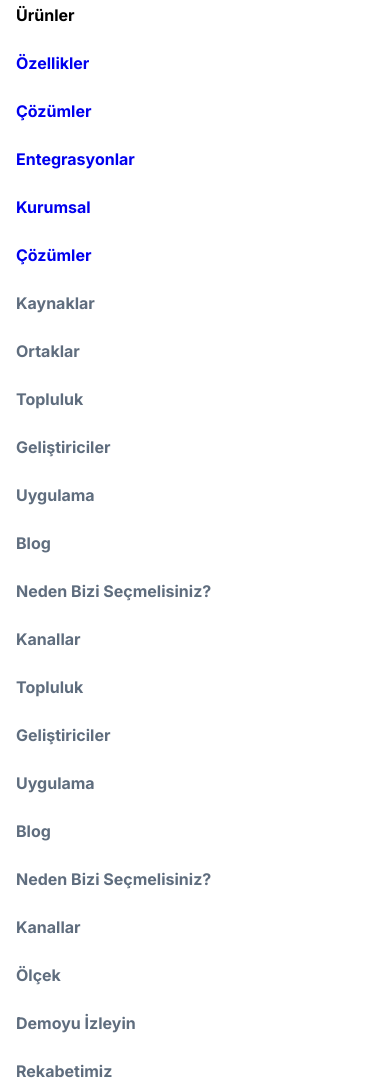
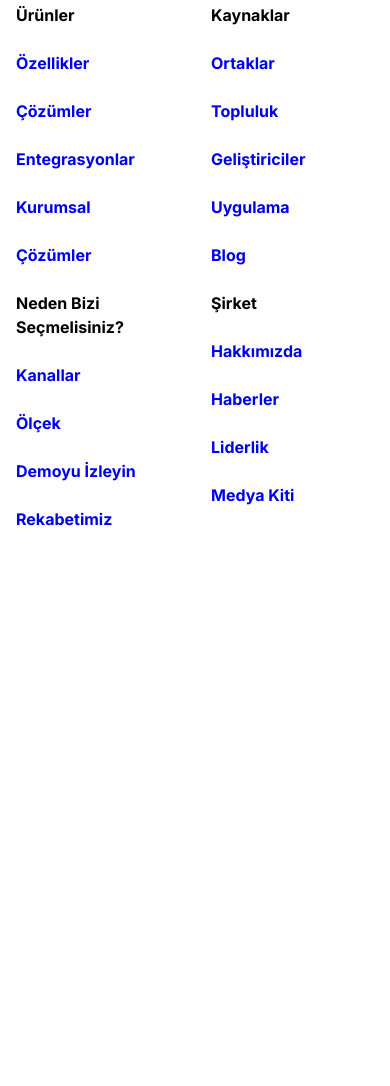
Before and after one commit to dursunkokturk/Front-End-School-Responsive-Project-Lookscout-About-Page, a plain HTML site: page index.html in a window 390 px wide. Shown: the part 5895-6981 px from the top of the page. After the commit the page ends 6450 px from the top, so only its background shows below. Drawn offline with Linux system fonts and the light colour scheme.

Commit message:
index.html dosyasinda footer alani icindeki company-detail alanlarinda mobil gorunum icin css duzenlemesi yapildi

```diff
--- a/assets/css/lookscout-about-page.css
+++ b/assets/css/lookscout-about-page.css
@@ -353,3 +353,20 @@ strong {
 .company-detail a {
   text-decoration: none;
 }
+
+.company-detail a:active {
+  color: #5F6D7E;
+}
+
+.company-detail a:visited {
+  color: #5F6D7E;
+}
+
+.company-detail a:hover {
+  color: #5F6D7E;
+}
+
+.company-details {
+  display: grid;
+  grid-template-columns: repeat(2,1fr);
+}
--- a/index.html
+++ b/index.html
@@ -206,6 +206,7 @@
       <a href="#"><img src="assets/img/social-media/apple.png" alt=""></a>
       <a href="#"><img src="assets/img/social-media/instagram.png" alt=""></a>
     </div>
+    <div class="company-details">
       <div class="company-detail">
         <h4 class="products"><a href="#"><strong>Ürünler</strong></a></h4>
         <h4 class="products"><a href="#">Özellikler</a></h4>
@@ -215,34 +216,27 @@
         <h4 class="products"><a href="#">Çözümler</a></h4>
       </div>
       <div class="company-detail">
-      <h4 class="products">Kaynaklar</h4>
-      <h4 class="products">Ortaklar</h4>
-      <h4 class="products">Topluluk</h4>
-      <h4 class="products">Geliştiriciler</h4>
-      <h4 class="products">Uygulama</h4>
-      <h4 class="products">Blog</h4>
+        <h4 class="products"><a href="#"><strong>Kaynaklar</strong></a></h4>
+        <h4 class="products"><a href="#">Ortaklar</a></h4>
+        <h4 class="products"><a href="#">Topluluk</a></h4>
+        <h4 class="products"><a href="#">Geliştiriciler</a></h4>
+        <h4 class="products"><a href="#">Uygulama</a></h4>
+        <h4 class="products"><a href="#">Blog</a></h4>
       </div>
       <div class="company-detail">
-      <h4 class="products">Neden Bizi Seçmelisiniz?</h4>
-      <h4 class="products">Kanallar</h4>
-      <h4 class="products">Topluluk</h4>
-      <h4 class="products">Geliştiriciler</h4>
-      <h4 class="products">Uygulama</h4>
-      <h4 class="products">Blog</h4>
+        <h4 class="products"><a href="#"><strong>Neden Bizi Seçmelisiniz?</strong></a></h4>
+        <h4 class="products"><a href="#">Kanallar</a></h4>
+        <h4 class="products"><a href="#">Ölçek</a></h4>
+        <h4 class="products"><a href="#">Demoyu İzleyin</a></h4>
+        <h4 class="products"><a href="#">Rekabetimiz</a></h4>
       </div>
       <div class="company-detail">
-      <h4 class="products">Neden Bizi Seçmelisiniz?</h4>
-      <h4 class="products">Kanallar</h4>
-      <h4 class="products">Ölçek</h4>
-      <h4 class="products">Demoyu İzleyin</h4>
-      <h4 class="products">Rekabetimiz</h4>
+        <h4 class="products"><a href="#"><strong>Şirket</strong></a></h4>
+        <h4 class="products"><a href="#">Hakkımızda</a></h4>
+        <h4 class="products"><a href="#">Haberler</a></h4>
+        <h4 class="products"><a href="#">Liderlik</a></h4>
+        <h4 class="products"><a href="#">Medya Kiti</a></h4>
       </div>
-    <div class="company-detail">
-      <h4 class="products">Şirket</h4>
-      <h4 class="products">Hakkımızda</h4>
-      <h4 class="products">Haberler</h4>
-      <h4 class="products">Liderlik</h4>
-      <h4 class="products">Medya Kiti</h4>
     </div>
   </footer>
 
```
Also changed, not shown: assets/img/icons/icon.png (added). Lines whose indentation alone changed are shown as unchanged.
